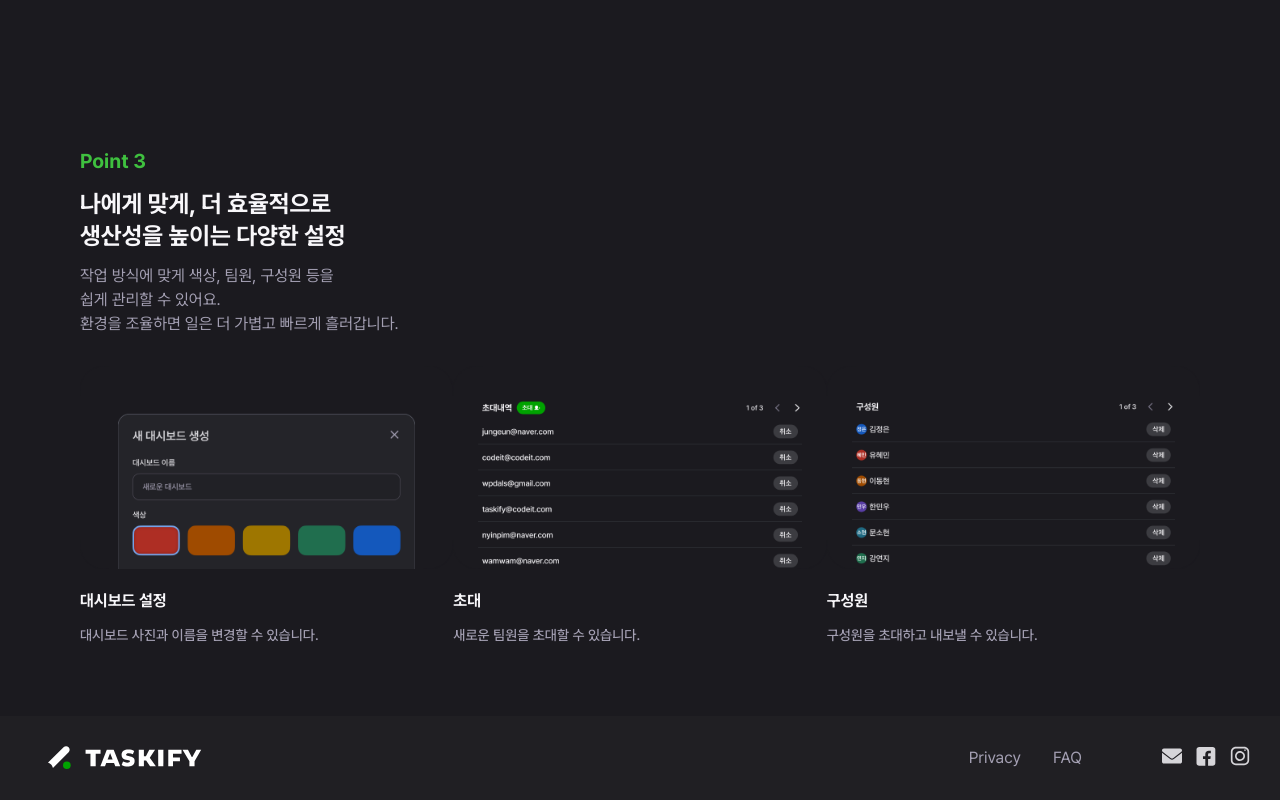
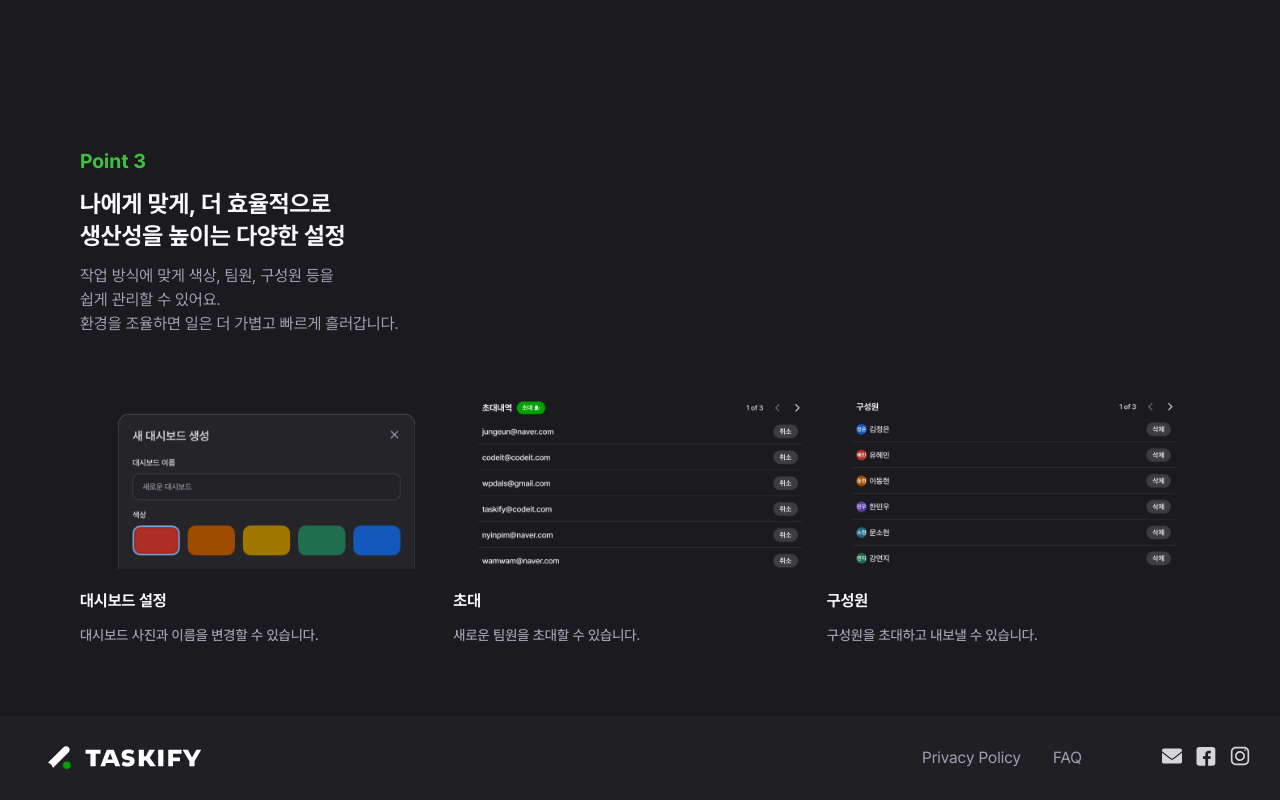
Before and after one commit to part3-5team/Taskify, a Next.js app: page / in a window 1280 px wide. Shown: the part 1959-2759 px from the top of the page. Built offline with nearby package versions, Linux system fonts and the light colour scheme.

Commit message:
chore: 빠진 텍스트 추가, 비밀번호 눈알 버튼 cursor-pointer 추가

```diff
--- a/components/auth/LoginForm/index.tsx
+++ b/components/auth/LoginForm/index.tsx
@@ -84,7 +84,7 @@ export default function LoginForm() {
           <button
             type="button"
             onClick={togglePasswordVisibility}
-            className="flex items-center"
+            className="flex cursor-pointer items-center"
           >
             <PasswordIcon className="size-6" />
           </button>
--- a/components/auth/SignupForm/index.tsx
+++ b/components/auth/SignupForm/index.tsx
@@ -123,7 +123,7 @@ export default function SignupForm() {
           <button
             type="button"
             onClick={togglePasswordVisibility}
-            className="flex items-center"
+            className="flex cursor-pointer items-center"
           >
             <PasswordIcon className="size-6" />
           </button>
@@ -154,7 +154,7 @@ export default function SignupForm() {
           <button
             type="button"
             onClick={togglePasswordCheckVisibility}
-            className="flex items-center"
+            className="flex cursor-pointer items-center"
           >
             <PasswordCheckIcon className="size-6" />
           </button>
--- a/components/landing/LandingFooter/index.tsx
+++ b/components/landing/LandingFooter/index.tsx
@@ -12,7 +12,7 @@ export default function LandingFooter({ className }: { className?: string }) {
 
       <div className="flex flex-col gap-4 lg:flex-row lg:gap-20">
         <div className="space-x-8 text-gray-400">
-          <span>Privacy</span>
+          <span>Privacy Policy</span>
           <span>FAQ</span>
         </div>
 
```
